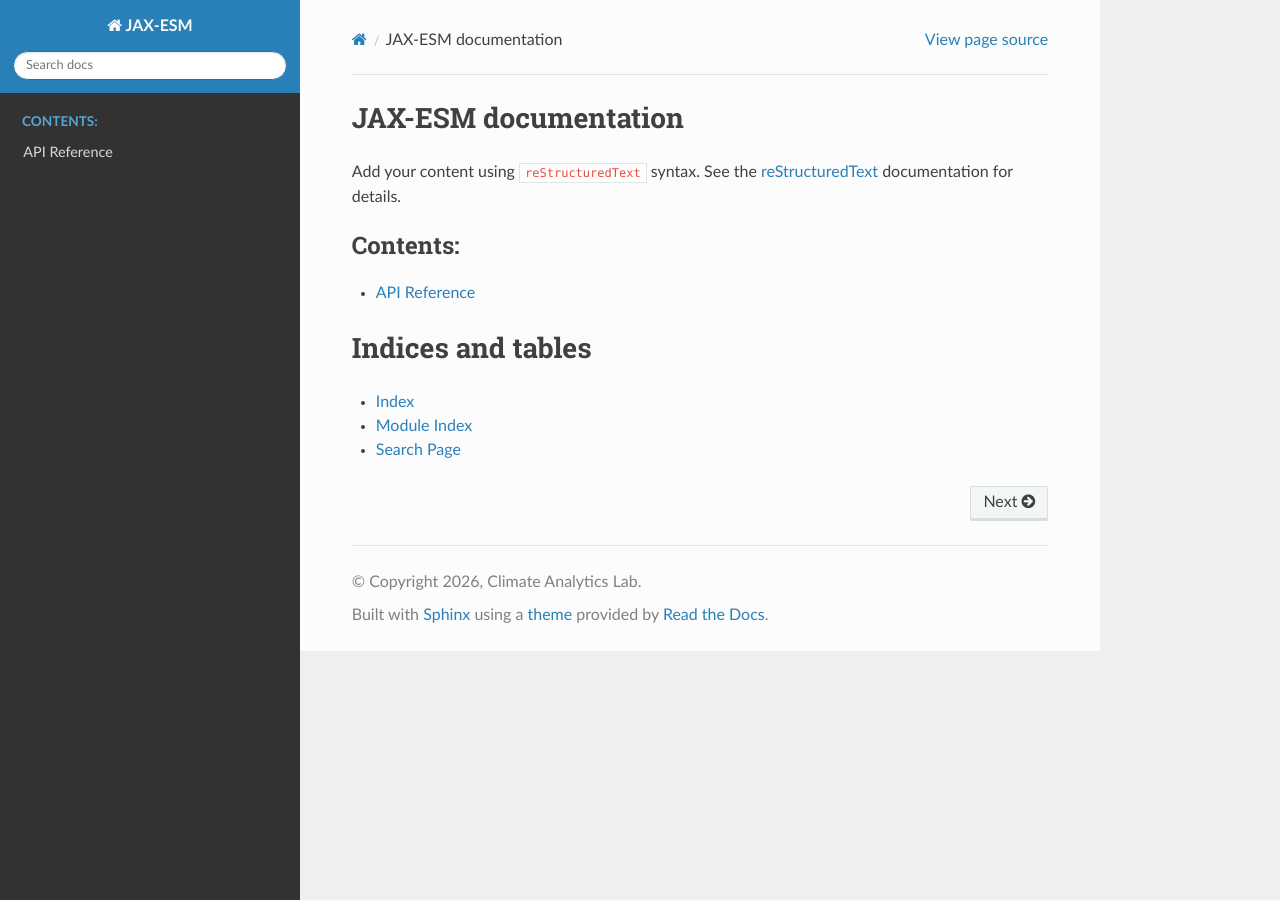
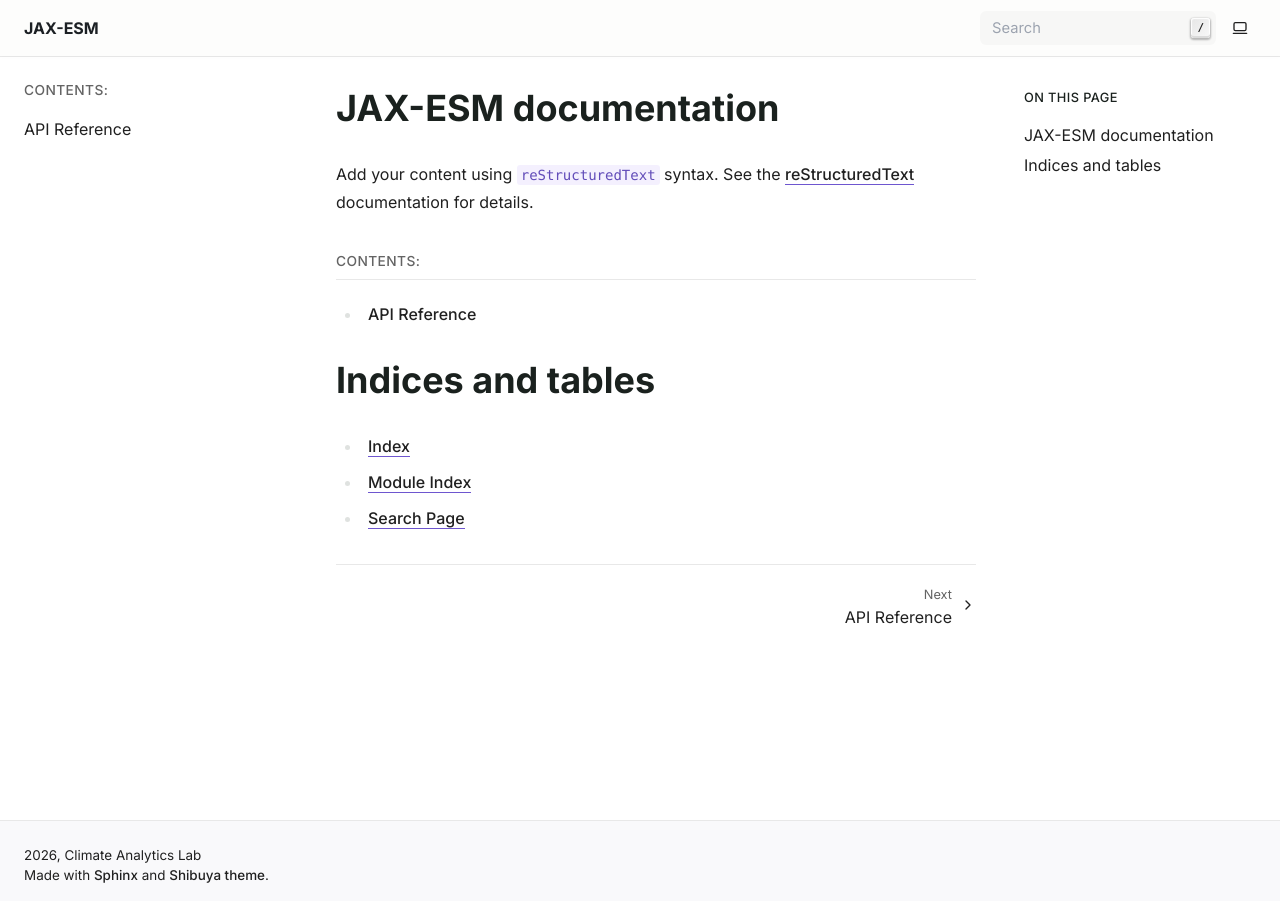
Before and after one commit to climate-analytics-lab/jax-esm, a Sphinx documentation site: the page built from docs/source/index.rst, in a window 1280 px wide. Built offline with Sphinx 7.4.7, drawn with Linux system fonts in a browser that asks for light colours.

Commit message:
Use shibuya theme

```diff
--- a/docs/source/conf.py
+++ b/docs/source/conf.py
@@ -22,16 +22,19 @@ extensions = [
     'sphinx.ext.doctest',
     'sphinx.ext.autodoc',
     'sphinx.ext.autosummary',
+    'sphinx.ext.napoleon',
 ]
 
 templates_path = ['_templates']
 exclude_patterns = []
 
-autosummary_generate=True
+autosummary_generate = True
+autosummary_generate_overwrite = True  # Regenerate on each buil
 
+napoleon_numpy_docstring = True
 
 # -- Options for HTML output -------------------------------------------------
 # https://www.sphinx-doc.org/en/master/usage/configuration.html#options-for-html-output
 
-html_theme = 'sphinx_rtd_theme'
+html_theme = 'shibuya'
 html_static_path = ['_static']
--- a/pyproject.toml
+++ b/pyproject.toml
@@ -56,7 +56,7 @@ plot = [
 
 docs = [
     "sphinx",
-    "sphinx-book-theme",
+    "shibuya",
 ]
 
 [project.urls]
```
